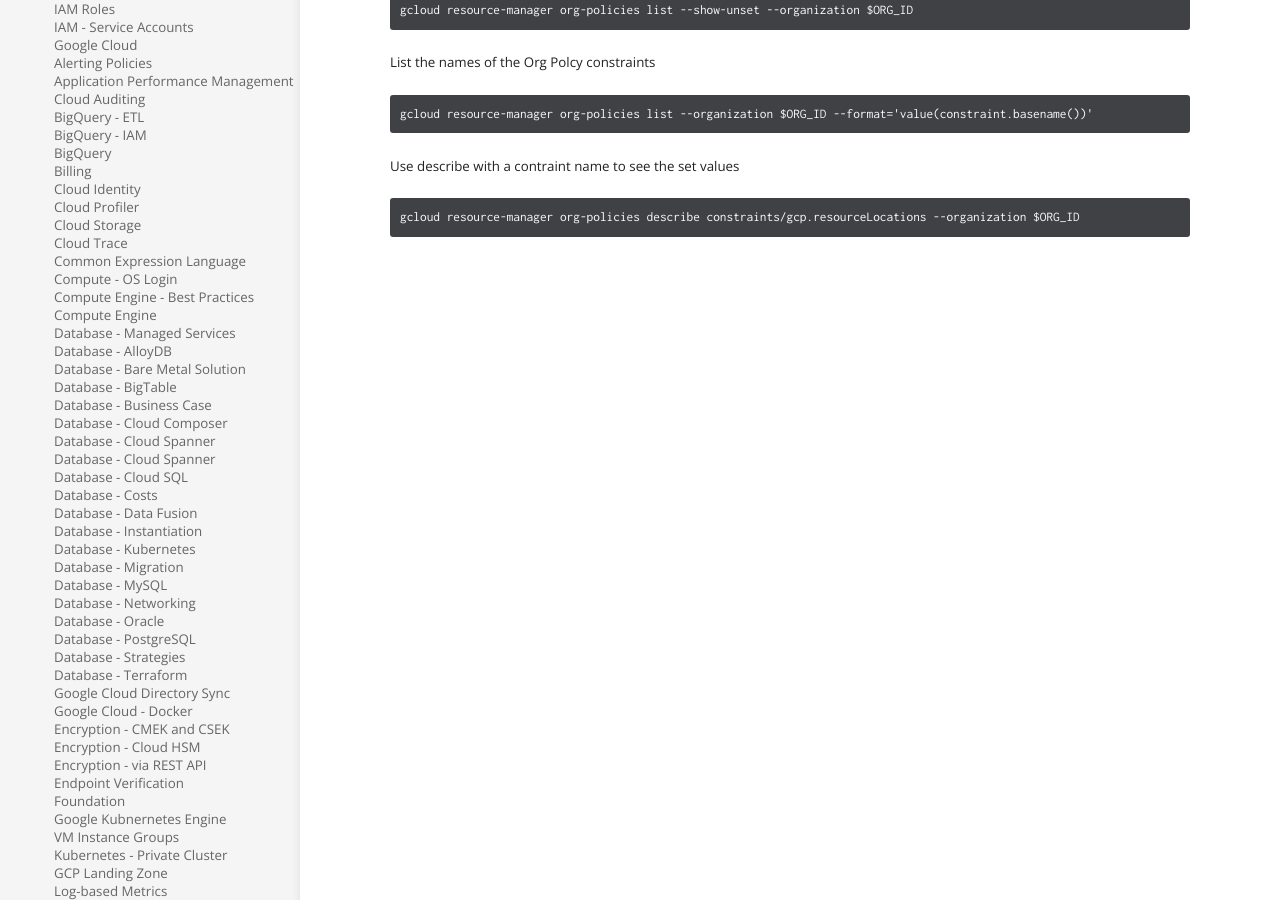
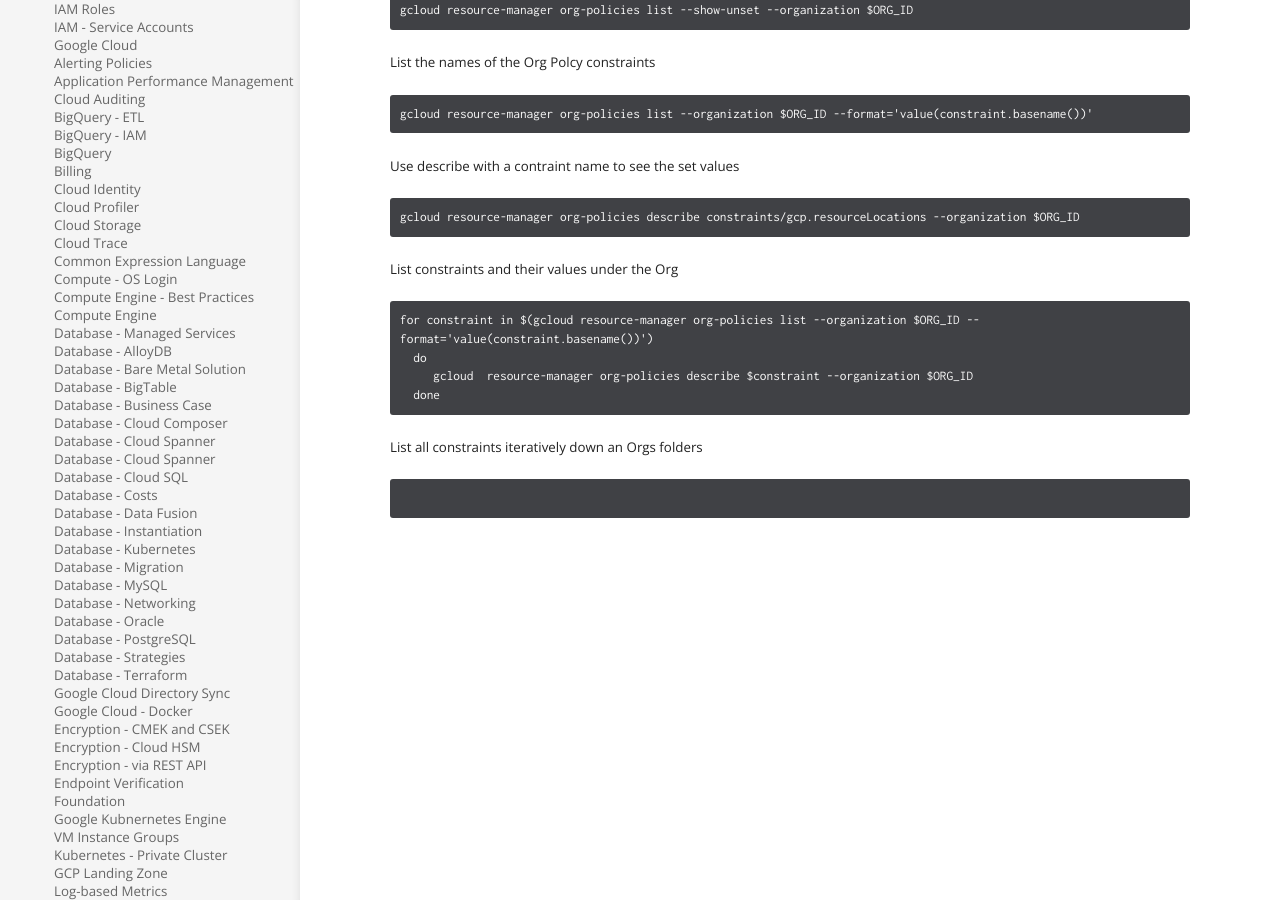
Before and after one commit to TABurrows/taburrows.github.io, a Jekyll site: the page built from _docs/google-cloud/organization-policies.md, in a window 1280 px wide and 900 px high, scrolled down 918 px. Built offline with Jekyll 4.4.1, drawn with Linux system fonts in a browser that asks for light colours.

Commit message:
Updated org policy md

````diff
--- a/_docs/google-cloud/organization-policies.md
+++ b/_docs/google-cloud/organization-policies.md
@@ -51,3 +51,16 @@ Use describe with a contraint name to see the set values
 ```
 gcloud resource-manager org-policies describe constraints/gcp.resourceLocations --organization $ORG_ID
 ```
+
+List constraints and their values under the Org
+```
+for constraint in $(gcloud resource-manager org-policies list --organization $ORG_ID --format='value(constraint.basename())')
+  do
+     gcloud  resource-manager org-policies describe $constraint --organization $ORG_ID
+  done
+```
+
+List all constraints iteratively down an Orgs folders
+```
+
+```
````
